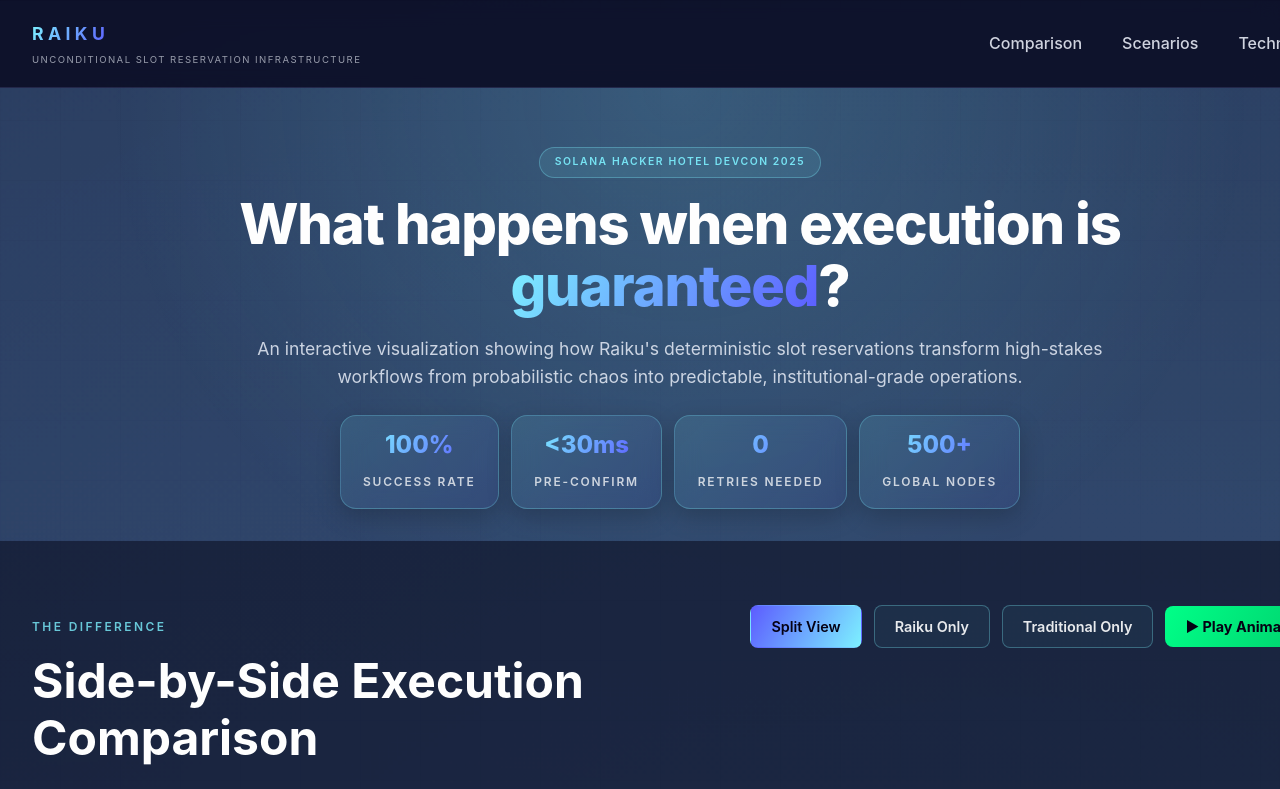
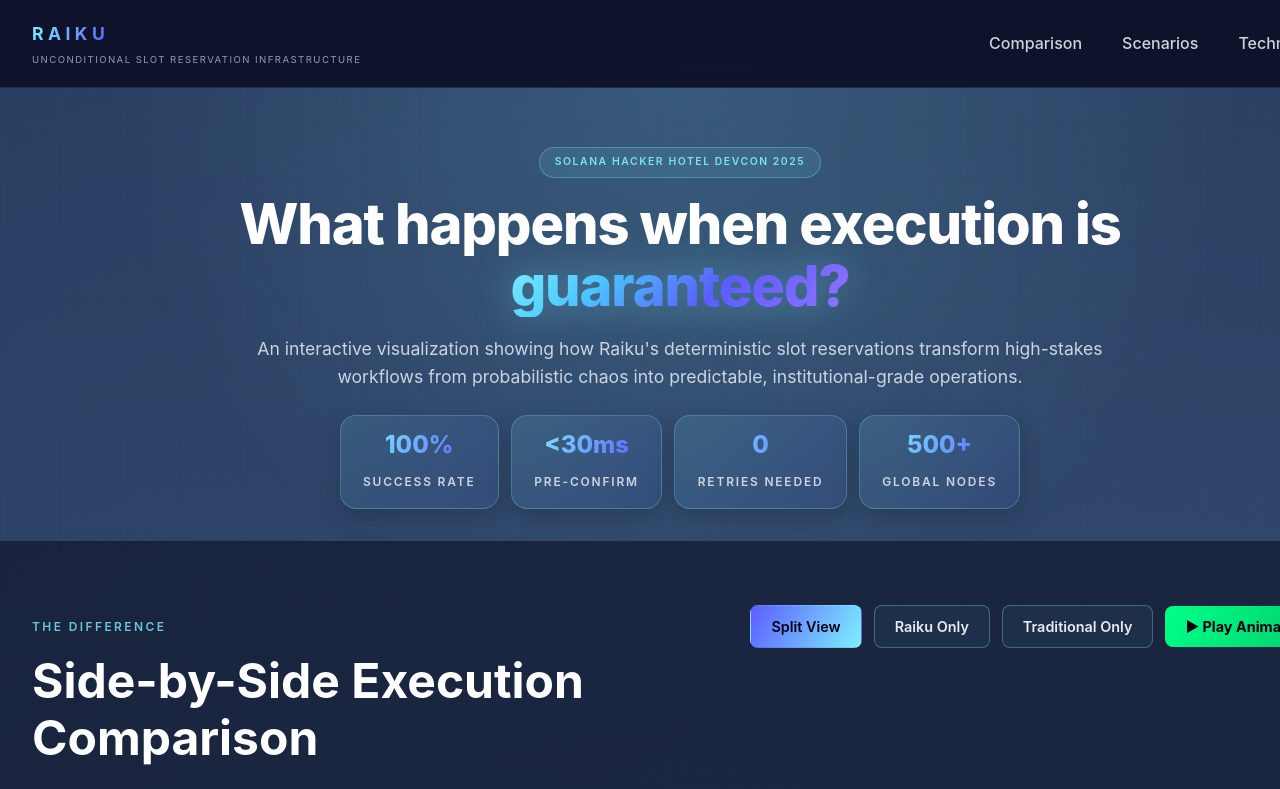
Before and after one commit to panagot/RAIKU, a React (Vite) app in the folder slot-storyboard/: page / in a window 1280 px wide. Shown: the top 789 px of the page. Built offline with nearby package versions, Linux system fonts and the light colour scheme.

Commit message:
Improve hero heading gradient - include question mark and enhance visual appeal

```diff
--- a/slot-storyboard/src/App.css
+++ b/slot-storyboard/src/App.css
@@ -164,10 +164,13 @@ body::before {
 }
 
 .hero h1 span {
-  background: linear-gradient(120deg, #7df1ff, #5c5cff);
+  background: linear-gradient(135deg, #7df1ff 0%, #4ac3ff 30%, #5c5cff 60%, #9475ff 100%);
   -webkit-background-clip: text;
   -webkit-text-fill-color: transparent;
   background-clip: text;
+  display: inline-block;
+  position: relative;
+  filter: drop-shadow(0 0 20px rgba(125, 241, 255, 0.4));
 }
 
 .lede {
--- a/slot-storyboard/src/App.tsx
+++ b/slot-storyboard/src/App.tsx
@@ -237,7 +237,7 @@ function App() {
         <div className="hero-content">
           <p className="event-badge">Solana Hacker Hotel DevCon 2025</p>
           <h1>
-            What happens when execution is <span>guaranteed</span>?
+            What happens when execution is <span>guaranteed?</span>
           </h1>
           <p className="lede">
             An interactive visualization showing how Raiku's deterministic slot reservations transform
```
